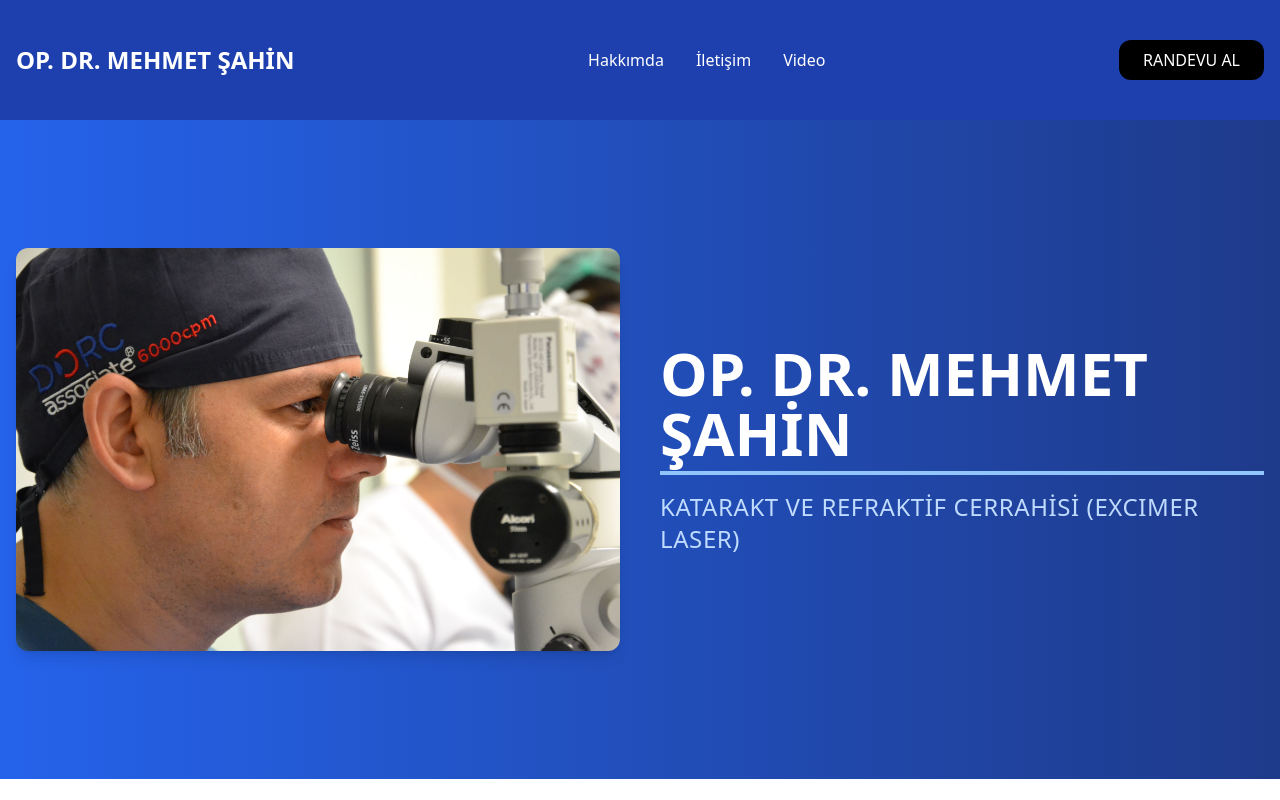
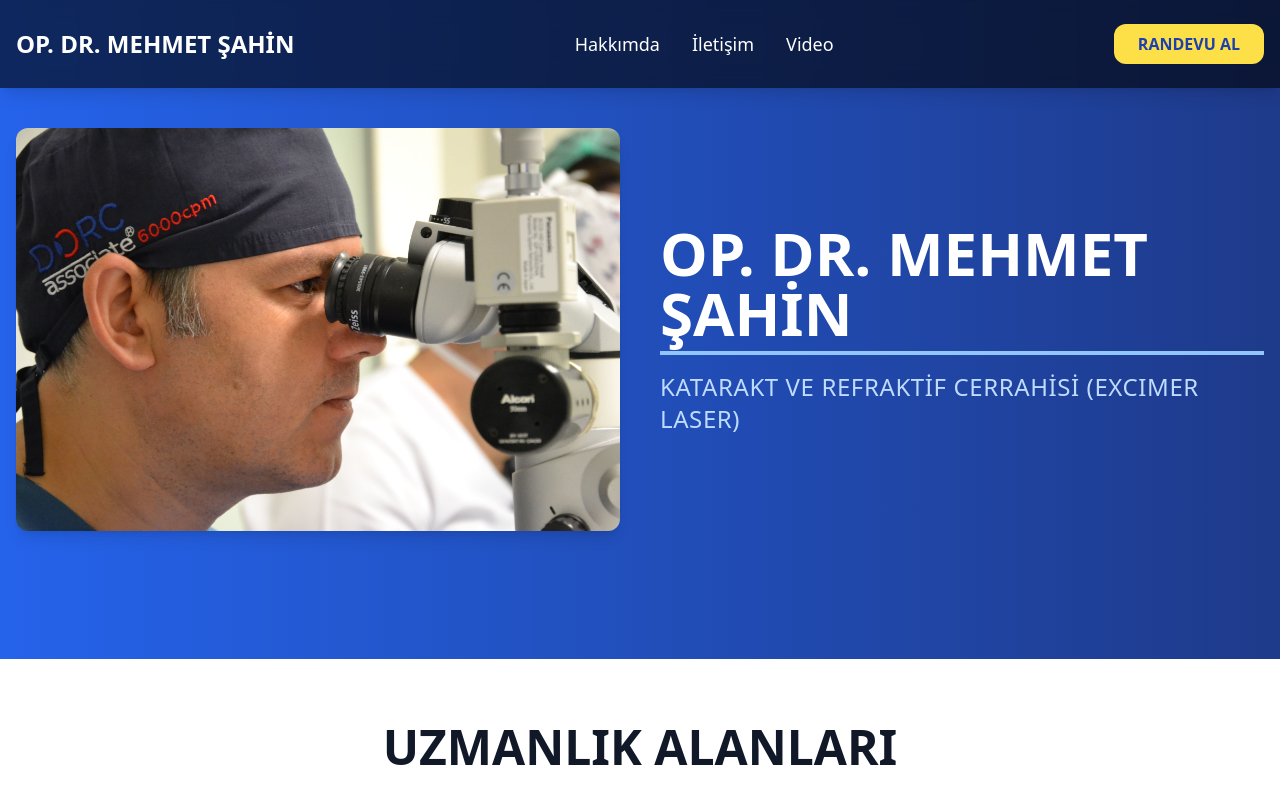
Before and after one commit to ege-ayan/Mehmet-Sahin-Website, a Next.js app: page / in a window 1280 px wide. Shown: the top 800 px of the page. Built offline with nearby package versions, Linux system fonts and the light colour scheme.

Commit message:
navbar adjustments

```diff
--- a/src/app/components/partials/navbar.jsx
+++ b/src/app/components/partials/navbar.jsx
@@ -2,25 +2,33 @@
 
 import { useState } from "react";
 import Link from "next/link";
+import { usePathname } from "next/navigation";
 import { FaBars, FaTimes } from "react-icons/fa";
 
 export default function Navbar() {
   const [navOpen, setNavOpen] = useState(false);
+  const pathname = usePathname();
 
   return (
-    <nav className="bg-blue-800 text-white w-full py-10">
+    <nav className="bg-black/60 text-white w-full py-6 backdrop-blur-md shadow-lg fixed z-50">
       <div className="container mx-auto flex items-center justify-between px-4">
         {/* Logo */}
         <div className="text-2xl font-bold">
-          <Link href="/">OP. DR. MEHMET ŞAHİN</Link>
+          <Link href="/">
+            <span className="transition duration-300 hover:opacity-90">
+              OP. DR. MEHMET ŞAHİN
+            </span>
+          </Link>
         </div>
 
         {/* Desktop Menu */}
-        <ul className="hidden md:flex space-x-8">
+        <ul className="hidden md:flex space-x-8 text-lg font-medium">
           <li>
             <Link
               href="/about"
-              className="hover:text-gray-300 transition duration-300"
+              className={`${
+                pathname === "/about" ? "font-bold text-yellow-300" : ""
+              } hover:text-yellow-300 transition duration-300`}
             >
               Hakkımda
             </Link>
@@ -28,7 +36,9 @@ export default function Navbar() {
           <li>
             <Link
               href="/contact"
-              className="hover:text-gray-300 transition duration-300"
+              className={`${
+                pathname === "/contact" ? "font-bold text-yellow-300" : ""
+              } hover:text-yellow-300 transition duration-300`}
             >
               İletişim
             </Link>
@@ -36,7 +46,9 @@ export default function Navbar() {
           <li>
             <Link
               href="/video"
-              className="hover:text-gray-300 transition duration-300"
+              className={`${
+                pathname === "/video" ? "font-bold text-yellow-300" : ""
+              } hover:text-yellow-300 transition duration-300`}
             >
               Video
             </Link>
@@ -46,7 +58,7 @@ export default function Navbar() {
         {/* Appointment Button */}
         <div className="hidden md:block">
           <Link href="/randevu">
-            <button className="bg-black text-white py-2 px-6 rounded-xl hover:bg-gray-800 transition duration-300">
+            <button className="bg-yellow-300 text-blue-800 py-2 px-6 rounded-xl font-semibold hover:bg-yellow-400 transition duration-300">
               RANDEVU AL
             </button>
           </Link>
@@ -54,7 +66,10 @@ export default function Navbar() {
 
         {/* Mobile Menu Button */}
         <div className="md:hidden">
-          <button onClick={() => setNavOpen(!navOpen)}>
+          <button
+            onClick={() => setNavOpen(!navOpen)}
+            aria-label="Toggle navigation"
+          >
             {navOpen ? <FaTimes size={24} /> : <FaBars size={24} />}
           </button>
         </div>
@@ -62,12 +77,14 @@ export default function Navbar() {
 
       {/* Mobile Menu */}
       {navOpen && (
-        <ul className="md:hidden  text-white space-y-4 px-4 py-6">
+        <ul className="md:hidden bg-blue-800/90 text-white space-y-4 px-4 py-6 backdrop-blur-md">
           <li>
             <Link
               href="/about"
               onClick={() => setNavOpen(false)}
-              className="block hover:text-gray-300 transition duration-300"
+              className={`block ${
+                pathname === "/about" ? "font-bold text-yellow-300" : ""
+              } hover:text-yellow-300 transition duration-300`}
             >
               Hakkımda
             </Link>
@@ -76,7 +93,9 @@ export default function Navbar() {
             <Link
               href="/contact"
               onClick={() => setNavOpen(false)}
-              className="block hover:text-gray-300 transition duration-300"
+              className={`block ${
+                pathname === "/contact" ? "font-bold text-yellow-300" : ""
+              } hover:text-yellow-300 transition duration-300`}
             >
               İletişim
             </Link>
@@ -85,14 +104,16 @@ export default function Navbar() {
             <Link
               href="/video"
               onClick={() => setNavOpen(false)}
-              className="block hover:text-gray-300 transition duration-300"
+              className={`block ${
+                pathname === "/video" ? "font-bold text-yellow-300" : ""
+              } hover:text-yellow-300 transition duration-300`}
             >
               Video
             </Link>
           </li>
           <li>
             <Link href="/randevu" onClick={() => setNavOpen(false)}>
-              <button className="bg-black text-white w-full py-2 rounded-xl hover:bg-gray-800 transition duration-300">
+              <button className="bg-yellow-300 text-blue-800 w-full py-2 rounded-xl font-semibold hover:bg-yellow-400 transition duration-300">
                 RANDEVU AL
               </button>
             </Link>
```
